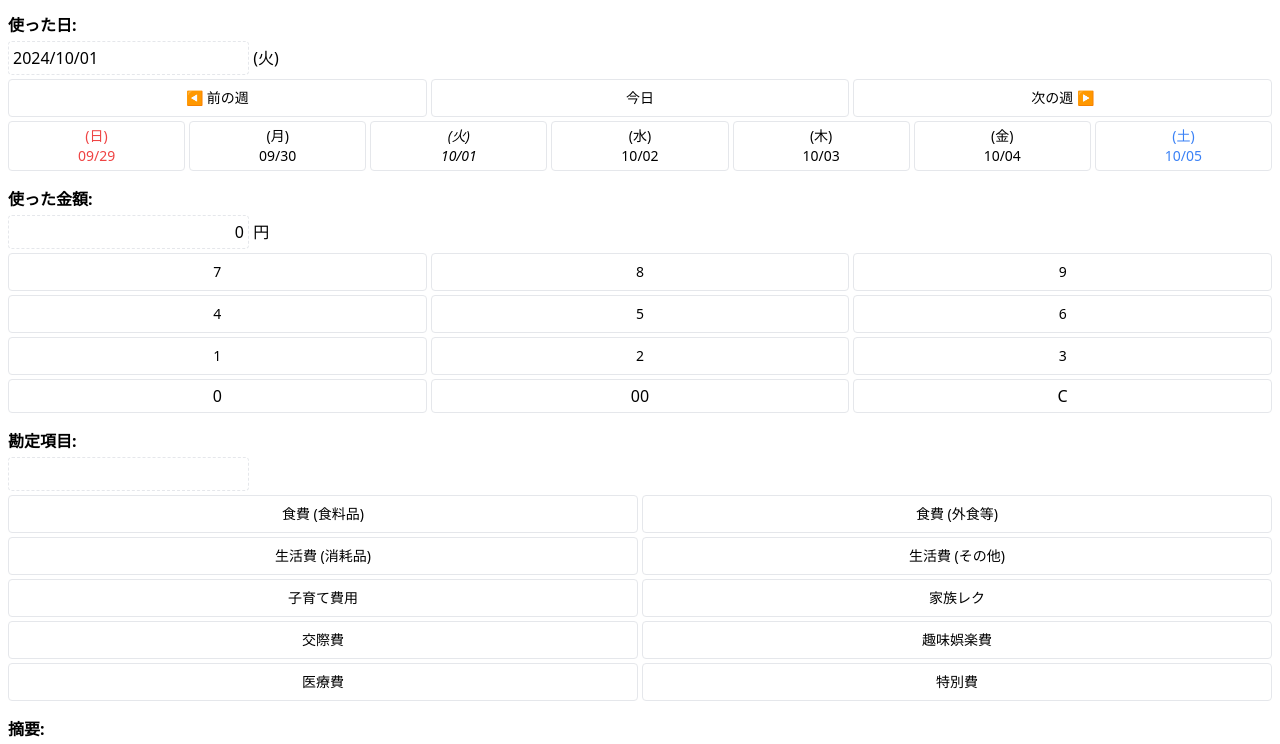
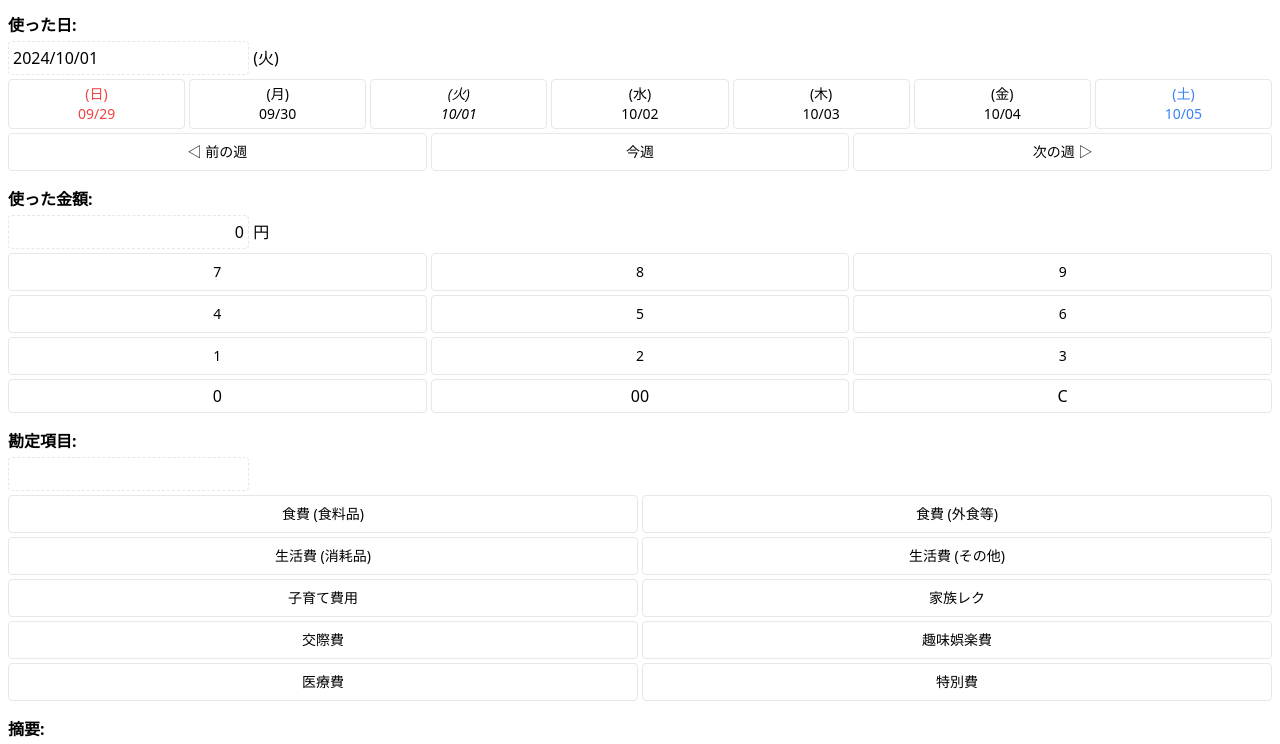
Before and after one commit to fukuchiharuki/kakeibo-entry, a plain HTML site: page index.html in a window 1280 px wide. Shown: the part 47-791 px from the top of the page. Drawn offline with nearby package versions, Linux system fonts and the light colour scheme.

Commit message:
fix: 週を動かすボタンを下にする

```diff
--- a/index.html
+++ b/index.html
@@ -23,17 +23,6 @@
       <span id="date-day"></span>
     </div>
     <div class="my-1 flex gap-x-1">
-      <div class="flex-1">
-        <button class="w-full border rounded py-2 text-sm" id="week-previous">◀ 前の週</button>
-      </div>
-      <div class="flex-1">
-        <button class="w-full border rounded py-2 text-sm" id="wee-this">今日</button>
-      </div>
-      <div class="flex-1">
-        <button class="w-full border rounded py-2 text-sm" id="week-next">次の週 ▶</button>
-      </div>
-    </div>
-    <div class="my-1 flex gap-x-1">
       <script>
         document.open();
         for (const i of range(7)) {
@@ -47,6 +36,17 @@
         }
         document.close();
       </script>
+    </div>
+    <div class="my-1 flex gap-x-1">
+      <div class="flex-1">
+        <button class="w-full border rounded py-2 text-sm" id="week-previous">◁ 前の週</button>
+      </div>
+      <div class="flex-1">
+        <button class="w-full border rounded py-2 text-sm" id="wee-this">今週</button>
+      </div>
+      <div class="flex-1">
+        <button class="w-full border rounded py-2 text-sm" id="week-next">次の週 ▷</button>
+      </div>
     </div>
   </div>
 
```
